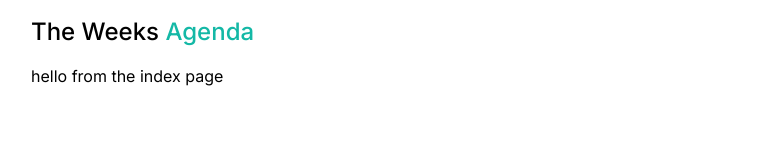
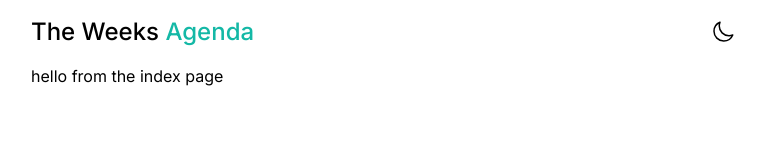
Before and after one commit to JamilW/New-Weeks-Blog, a Next.js app in the folder new-weeks-blog/: page / in a window 1280 px wide. Shown: the top 160 px of the page, without its empty margins (257-1021 px from the left). Built offline with nearby package versions, Linux system fonts and the light colour scheme.

Commit message:
added theme button component

```diff
--- a/new-weeks-blog/app/Navbar.tsx
+++ /dev/null
@@ -1,18 +0,0 @@
-import Link from "next/link"
-
-export default function Navbar()    {
-
-    return  (
-        <div className="max-w-3xl mx-auto px-4 sm:px-6 lg:px-8">
-            <div className="flex justify-between h-16">
-                <div className="flex justify-between items-center w-full">
-                    <Link href="/">
-                        <h1 className="text-2xl font-medium">
-                            The Weeks <span className="text-teal-500">Agenda</span>
-                        </h1>
-                    </Link>
-                </div>
-            </div>
-        </div>
-    )
-}
--- a/new-weeks-blog/app/components/Navbar.tsx
+++ b/new-weeks-blog/app/components/Navbar.tsx
@@ -1,4 +1,5 @@
 import Link from "next/link"
+import ThemeButton from "./ThemeButton"
 
 export default function Navbar()    {
 
@@ -11,6 +12,8 @@
                             The Weeks <span className="text-teal-500">Agenda</span>
                         </h1>
                     </Link>
+
+                    <ThemeButton />
                 </div>
             </div>
         </div>
--- a/new-weeks-blog/app/components/Providers.tsx
+++ b/new-weeks-blog/app/components/Providers.tsx
@@ -3,7 +3,7 @@
 import { ReactNode } from "react";
 import { ThemeProvider } from "next-themes"
 
-export function Providers( {children}: {children: ReactNode})   {
+export function Providers( { children }: { children: ReactNode })   {
 
     return <ThemeProvider attribute="class">{children}</ThemeProvider>
 }
--- /dev/null
+++ b/new-weeks-blog/app/components/ThemeButton.tsx
@@ -0,0 +1,40 @@
+"use client"
+
+import { useTheme } from "next-themes"
+
+export default function ThemeButton()   {
+    const { setTheme, resolvedTheme } = useTheme();
+
+    return  (
+        <button>
+            {resolvedTheme === "dark" ? (
+                <svg
+                    xmlns="http://www.w3.org/2000/svg"
+                    fill="none" viewBox="0 0 24 24"
+                    stroke-width="1.5"
+                    stroke="currentColor"
+                    className="w-6 h-6"
+                >
+                    <path
+                        stroke-linecap="round"
+                        stroke-linejoin="round"
+                        d="M12 3v2.25m6.364.386l-1.591 1.591M21 12h-2.25m-.386 6.364l-1.591-1.591M12 18.75V21m-4.773-4.227l-1.591 1.591M5.25 12H3m4.227-4.773L5.636 5.636M15.75 12a3.75 3.75 0 11-7.5 0 3.75 3.75 0 017.5 0z"
+                    />
+                </svg>
+             ):  (
+                <svg
+                    xmlns="http://www.w3.org/2000/svg"
+                    fill="none" viewBox="0 0 24 24"
+                    strokeWidth={1.5}
+                    stroke="currentColor"
+                    className="w-6 h-6"
+                    >
+                    <path
+                        strokeLinecap="round"
+                        strokeLinejoin="round"
+                        d="M21.752 15.002A9.718 9.718 0 0118 15.75c-5.385 0-9.75-4.365-9.75-9.75 0-1.33.266-2.597.748-3.752A9.753 9.753 0 003 11.25C3 16.635 7.365 21 12.75 21a9.753 9.753 0 009.002-5.998z" />
+                </svg>
+             )}
+        </button>
+    )
+}
--- a/new-weeks-blog/app/layout.tsx
+++ b/new-weeks-blog/app/layout.tsx
@@ -1,7 +1,8 @@
 import './globals.css'
 import type { Metadata } from 'next'
 import { Inter } from 'next/font/google'
-import Navbar from './Navbar'
+import Navbar from './components/Navbar'
+import { Providers } from './components/Providers'
 
 const inter = Inter({ subsets: ['latin'] })
 
@@ -16,11 +17,15 @@
   children: React.ReactNode
 }) {
   return (
-    <html lang="en">
-      <body className={` ${inter.className} bg-white text-black dark:bg-gray-900 dark:seletion::bg-gray900 dark:text-whhite h-full selection:bg-gray`}>
-        <Navbar/>
-        <main className='max-w-3xl mx-auto px-4 sm:px-6 lg:px-8'>{children}</main>
-        </body>
+    <html lang="en" suppressHydrationWarning>
+      <body className={` ${inter.className} bg-white text-black dark:bg-gray-900 dark:selection:bg-gray900 dark:text-whhite h-full selection:bg-gray`}>
+        {/* <Providers> */}
+          <Navbar/>
+            <main className='max-w-3xl mx-auto px-4 sm:px-6 lg:px-8'>
+              {children}
+            </main>
+        {/* </Providers> */}
+      </body>
     </html>
   )
 }
--- a/new-weeks-blog/package.json
+++ b/new-weeks-blog/package.json
@@ -16,6 +16,7 @@
     "eslint": "8.49.0",
     "eslint-config-next": "13.5.2",
     "next": "13.5.2",
+    "next-themes": "^0.2.1",
     "postcss": "8.4.30",
     "react": "18.2.0",
     "react-dom": "18.2.0",
--- a/new-weeks-blog/tailwind.config.ts
+++ b/new-weeks-blog/tailwind.config.ts
@@ -6,6 +6,7 @@
     './components/**/*.{js,ts,jsx,tsx,mdx}',
     './app/**/*.{js,ts,jsx,tsx,mdx}',
   ],
+  darkMode: "class",
   theme: {},
   plugins: [
     require("@tailwindcss/typography")
```
Also changed, not shown: 1 other file (tests, documents, lock files or other folders).
